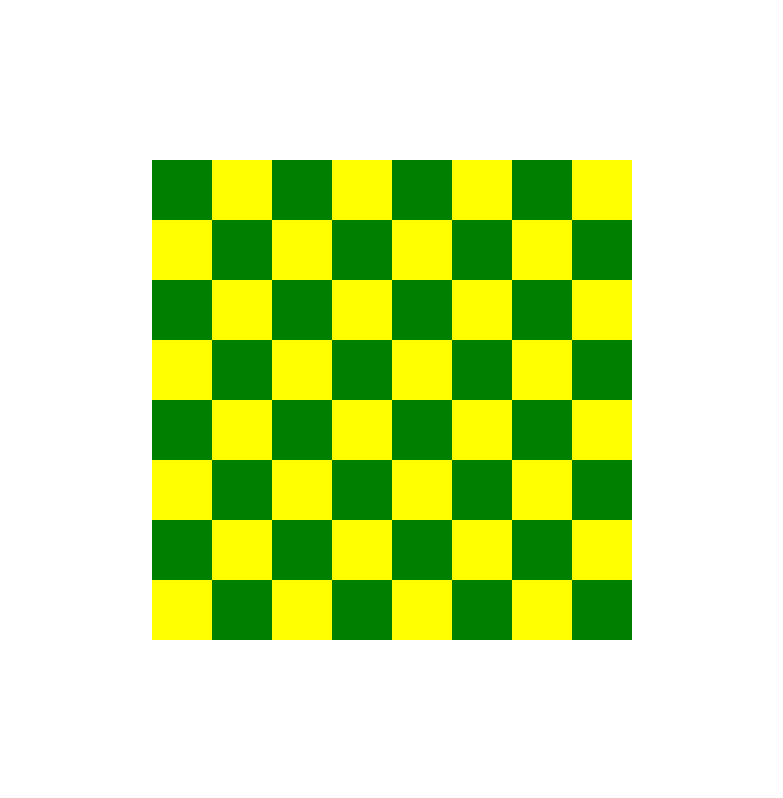
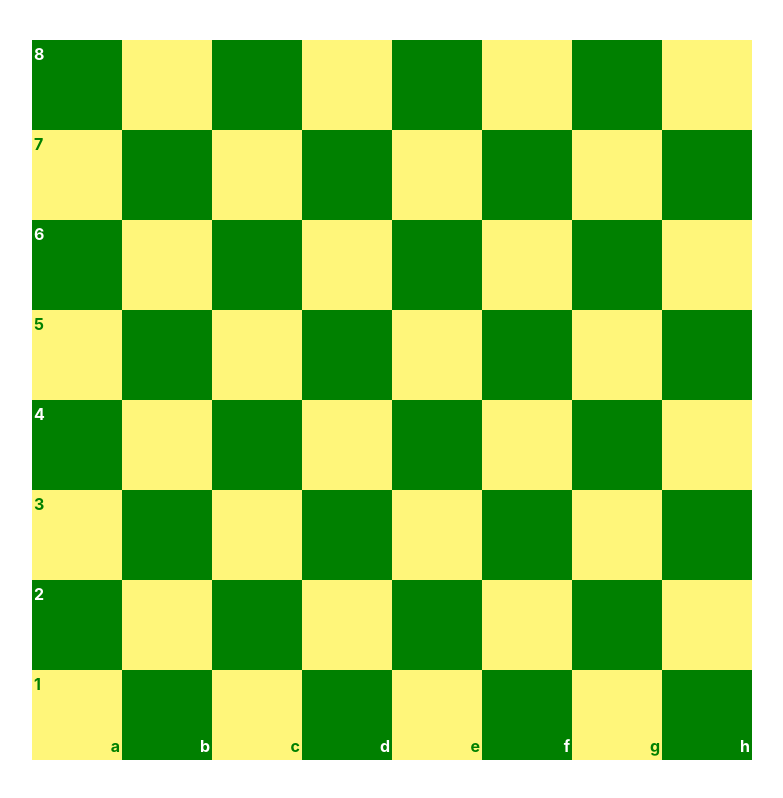
Before and after one commit to Mozartted/chessboard-react, a React (Vite) app: page / in a window 1280 px wide. Shown: the whole page, without its empty margins (248-1031 px from the left). Built offline with nearby package versions, Linux system fonts and the light colour scheme.

Commit message:
feat(updates): Board structure completed

```diff
--- a/src/components/board.tsx
+++ b/src/components/board.tsx
@@ -2,12 +2,27 @@ import { FC, ReactNode } from "react";
 
 type BoardPropType = {
   alt: boolean;
+  show_notation_file: boolean;
+  show_notation_rank: boolean;
+  file: number;
+  rank: string;
 };
 
-const Board: FC<BoardPropType> = ({ alt }): ReactNode => {
+const Board: FC<BoardPropType> = ({
+  alt,
+  file,
+  rank,
+  show_notation_file,
+  show_notation_rank,
+}): ReactNode => {
   const boardColor = alt == true ? "square-green" : "square-yellow";
 
-  return <div className={`board ${boardColor}`}></div>;
+  return (
+    <div className={`board ${boardColor}`}>
+      {show_notation_rank ? <span className="file_num">{file}</span> : null}
+      {show_notation_file ? <span className="rank_num">{rank}</span> : null}
+    </div>
+  );
 };
 
 export default Board;
--- a/src/components/chessboard.tsx
+++ b/src/components/chessboard.tsx
@@ -4,25 +4,44 @@ import Board from "./board";
 const Chessboard: FC = () => {
   const squareSizes = 8;
 
+  const notationFile = [1, 2, 3, 4, 5, 6, 7, 8].reverse();
+  const notationRanks = ["a", "b", "c", "d", "e", "f", "g", "h"];
+
   // Board structure logic
   const rows: Array<ReactNode[]> = [];
   let colorAlt = true;
   let startColor = true;
+  let fileCount = 0;
+  let rankCount = 0;
+
   for (let i = 0; i < squareSizes; i++) {
     colorAlt = startColor == true ? true : false;
     rows.push([]);
     for (let j = 0; j < squareSizes; j++) {
-      rows[i].push(<Board alt={colorAlt} />);
+      rows[i].push(
+        <Board
+          show_notation_file={fileCount == squareSizes - 1}
+          show_notation_rank={rankCount == 0}
+          alt={colorAlt}
+          file={notationFile[fileCount]}
+          rank={notationRanks[rankCount]}
+        />,
+      );
       colorAlt = !colorAlt;
+      rankCount++;
     }
+    fileCount++;
+    rankCount = 0;
     startColor = !startColor;
   }
 
   return (
     <>
-      {rows.map((item) => (
-        <div className="rows">{item}</div>
-      ))}
+      <div className="chessboard">
+        {rows.map((item) => (
+          <div className="rows">{item}</div>
+        ))}
+      </div>
     </>
   );
 };
--- a/src/index.css
+++ b/src/index.css
@@ -67,22 +67,50 @@ button:focus-visible {
   }
 }
 
+.chessboard {
+  display: flex;
+  flex-direction: column;
+  width: 90vmin;
+  height: 90vmin;
+  margin: auto;
+}
+
 .rows {
   display: flex;
-  flex-direction: row;
+  flex: 1;
+  /* flex-direction: column; */
 }
 
 .board {
+  display: block;
+  position: relative;
+  /* flex: 1; */
   /* display: block; */
-  width: 60px;
-  height: 60px;
+  /* max-width: 100px; */
+  /* height: 60px; */
   aspect-ratio: 1/1;
 }
 
+.file_num {
+  position: absolute;
+  top: 2px;
+  left: 2px;
+}
+
+.rank_num {
+  position: absolute;
+  bottom: 2px;
+  right: 2px;
+}
+
 .square-green {
+  color: white;
+  font-weight: 700;
   background: green;
 }
 
 .square-yellow {
-  background: yellow;
+  color: green;
+  font-weight: 700;
+  background: #fff67a;
 }
```
